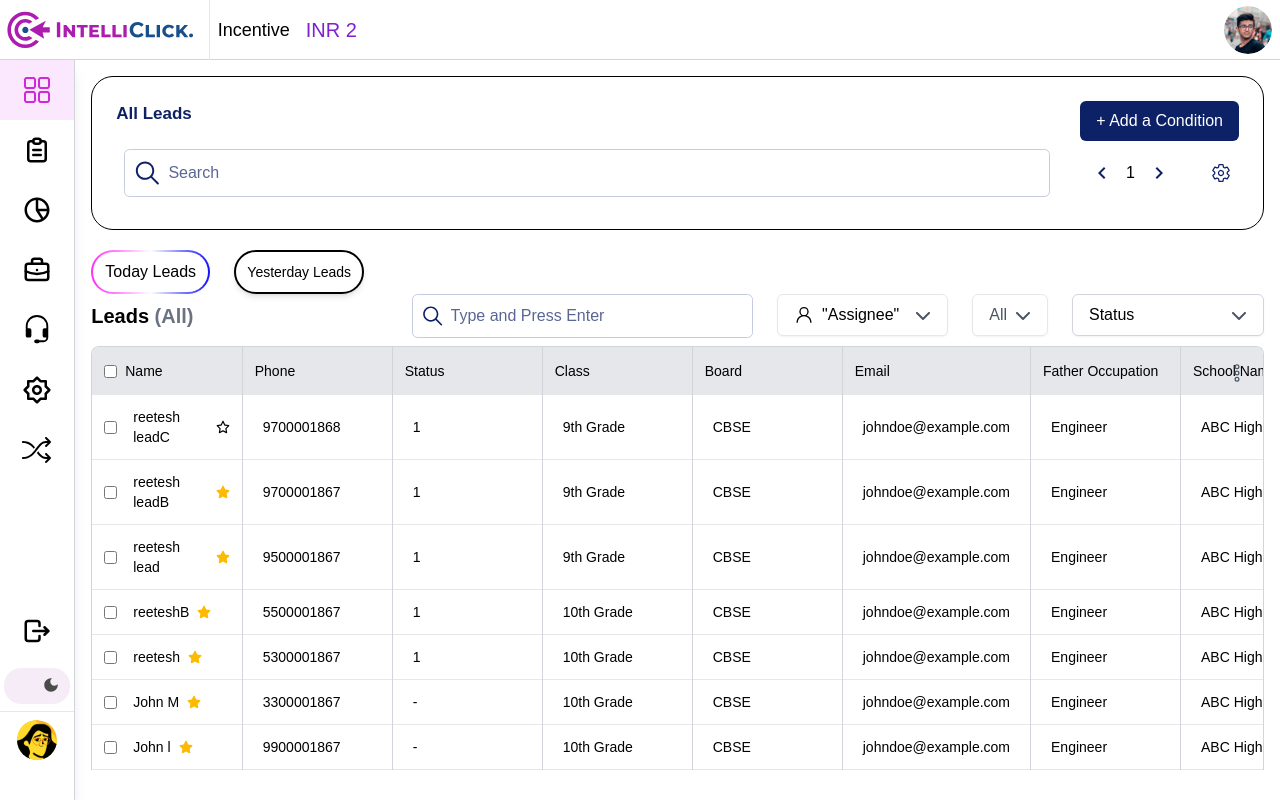
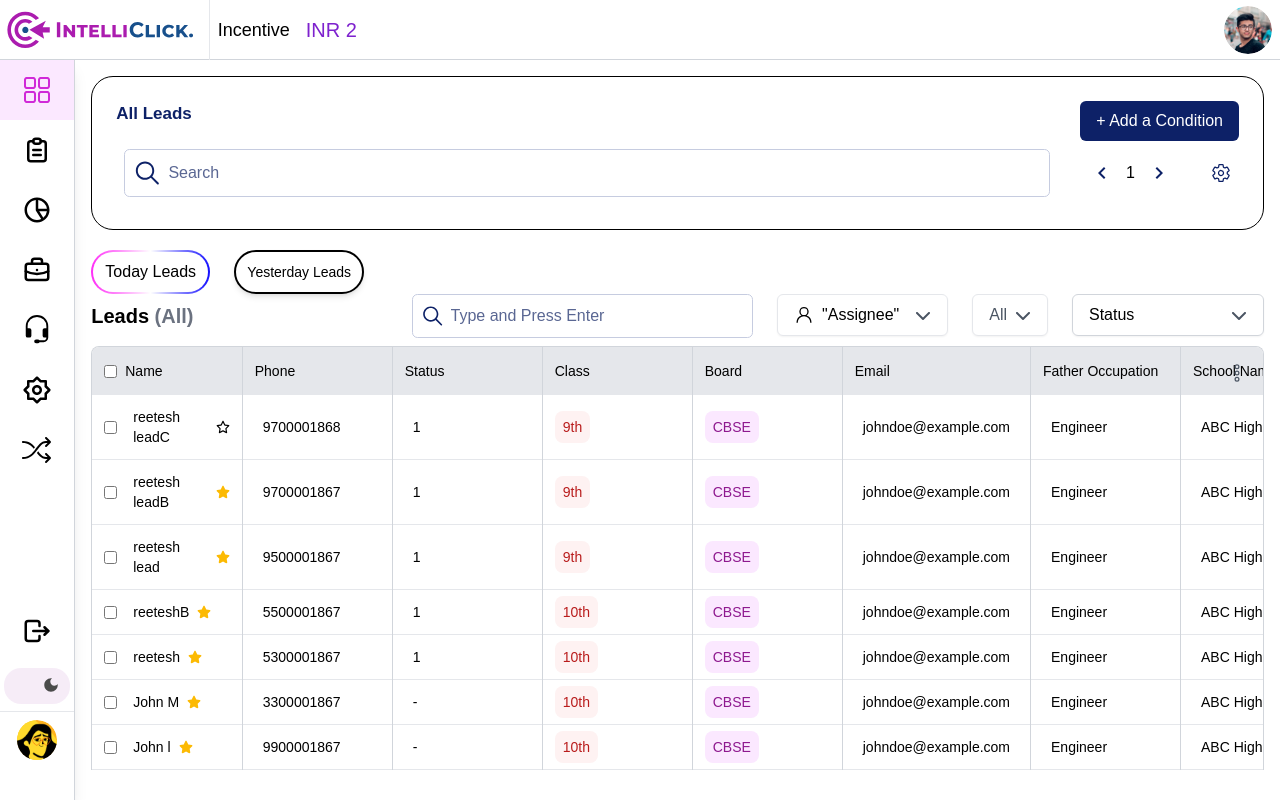
Before and after one commit to ashish2445/intelliclick-frontend-CRM, a Next.js app: page /dashboard/table in a window 1280 px wide. Built offline with nearby package versions, Linux system fonts and the light colour scheme.

Commit message:
fixed class column as per ui

```diff
--- a/src/components/DragDropTable.tsx
+++ b/src/components/DragDropTable.tsx
@@ -101,6 +101,12 @@ const DynamicTable3: React.FC<TableProps> = ({ data, columns }) => {
       [rowIndex]: !prev[rowIndex], // Toggle only for the clicked row
     }));
   };
+
+  function extractGrade(value: string): string {
+  const match = value.match(/^(\d{1,2}(?:st|nd|rd|th))/);
+  return match ? match[1] : value;
+}
+
 
 
   const handleCheckboxChange = (key: string) => {
@@ -251,11 +257,19 @@ const DynamicTable3: React.FC<TableProps> = ({ data, columns }) => {
                             </div>
                           ):
                        (
+                        // <span
+                        //   className={`p-2 rounded-[8px] text-[14px] font-[400] ${columnStyles[col]}`}
+                        // >
+                        //   <span className="text-[14px]">{row[col] || "-"}</span>
+                        // </span>
                         <span
-                          className={`p-2 rounded-[8px] text-[14px] font-[400]  `}
-                        >
-                          <span className="text-[14px]">{row[col] || "-"}</span>
-                        </span>
+  className={`p-2 rounded-[8px] text-[14px] font-[400] ${columnStyles[col]}`}
+>
+  <span className="text-[14px]">
+    {col === "class" ? extractGrade(row[col]) : row[col] || "-"}
+  </span>
+</span>
+
                       )}
                     </td>
                   );
```
